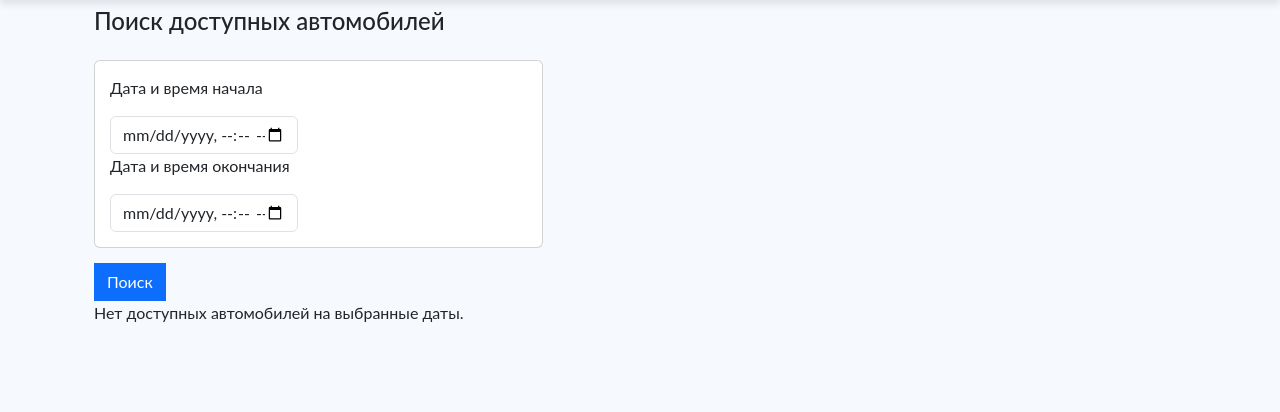
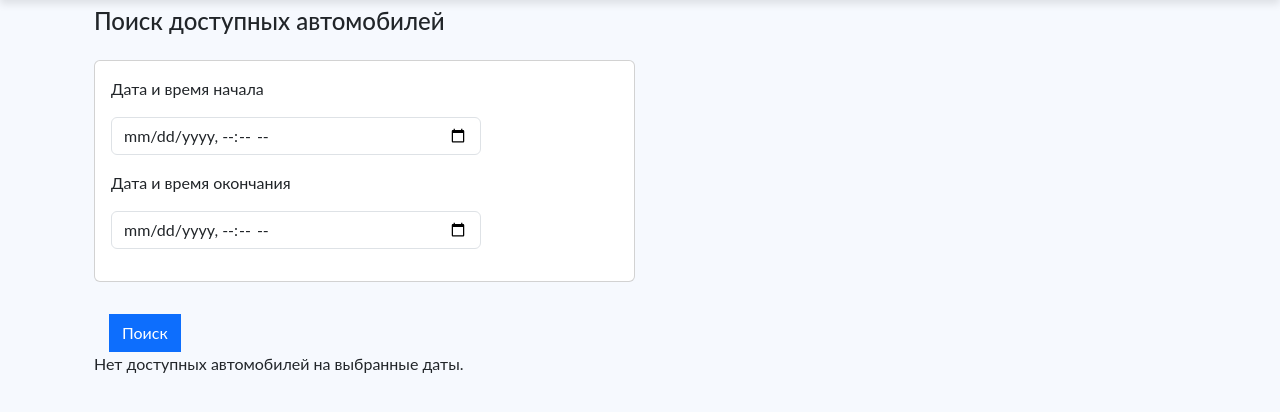
Before and after one commit to eltimccc/drivesync, a Flask app: page /report/search_cars in a window 1280 px wide. Shown: the part 63-475 px from the top of the page. Run offline with Flask 3, Linux system fonts and the light colour scheme; a user stored in the database is signed in; some libraries are stand-ins or nearby versions.

Commit message:
попавил поиск доступных авто

```diff
--- a/app/templates/available_cars.html
+++ b/app/templates/available_cars.html
@@ -1,22 +1,31 @@
 {% extends 'base.html' %} {% block title %} Доступные автомобили {% endblock %}
+{% block additional_styles %}
+<style>
+  .xdsoft_datetimepicker {
+    transform: scale(1.2);
+    transform-origin: top left;
+  }
+
+  #start_date,
+  #end_date {
+    max-width: 370px;
+  }
+</style>
+{% endblock %}
 {% block content %}
-
 <div class="container mt-5">
   <h4 class="mb-4">Поиск доступных автомобилей</h4>
 
 <form method="POST">
     {{ form.hidden_tag() }}
     <div class="form-row">
-      <div class="col-md-5">
-        <div
-          class="card"
-          style="padding: 15px; display: flex; justify-content: space-between"
-        >
-          <div style="width: 45%">
+        <div class="col-md-6 mb-3">
+            <div class="card p-3">
+                <div class="form-group">
                     <label for="start_date">{{ form.start_date.label }}</label>
                     {{ form.start_date(class="form-control", id="start_date") }}
                 </div>
-          <div style="width: 45%">
+                <div class="form-group">
                     <label for="end_date">{{ form.end_date.label }}</label>
                     {{ form.end_date(class="form-control", id="end_date") }}
                 </div>
@@ -25,14 +34,18 @@
     </div>
 
     <div class="col-md-6">
-      <div class="errors" style="margin-top: 15px">
-        {% for field in form %} {% for error in field.errors %}
+        <div class="errors mt-3">
+            {% for field in form %}
+                {% for error in field.errors %}
                     <div class="alert alert-danger" role="alert">{{ error }}</div>
-        {% endfor %} {% endfor %}
+                {% endfor %}
+            {% endfor %}
         </div>
     </div>
 
+    <div class="col-md-12 mt-3">
         {{ form.submit(class="btn btn-primary") }}
+    </div>
 </form>
 
   {% if cars %}
```
Lines whose indentation alone changed are shown as unchanged.
